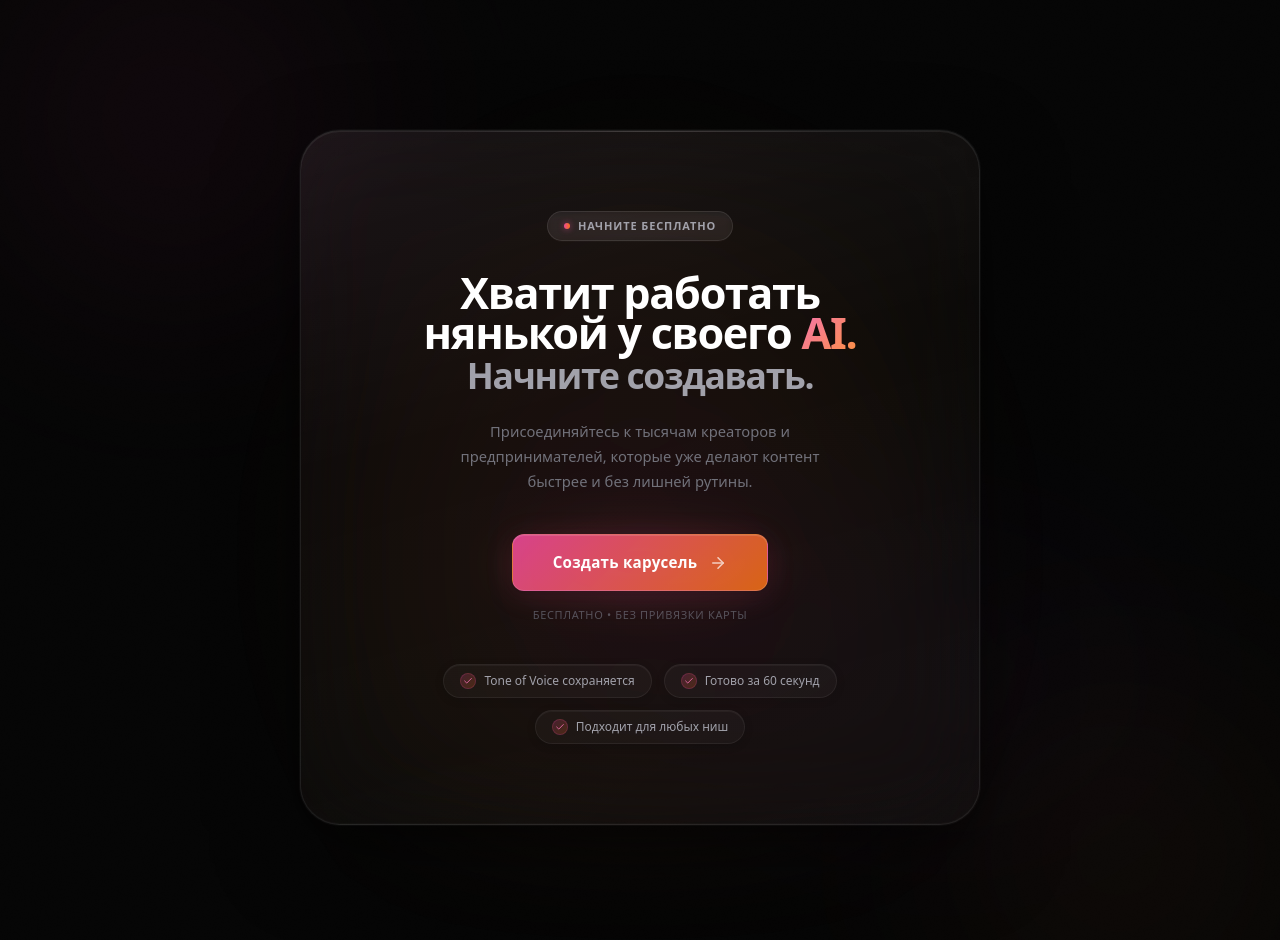
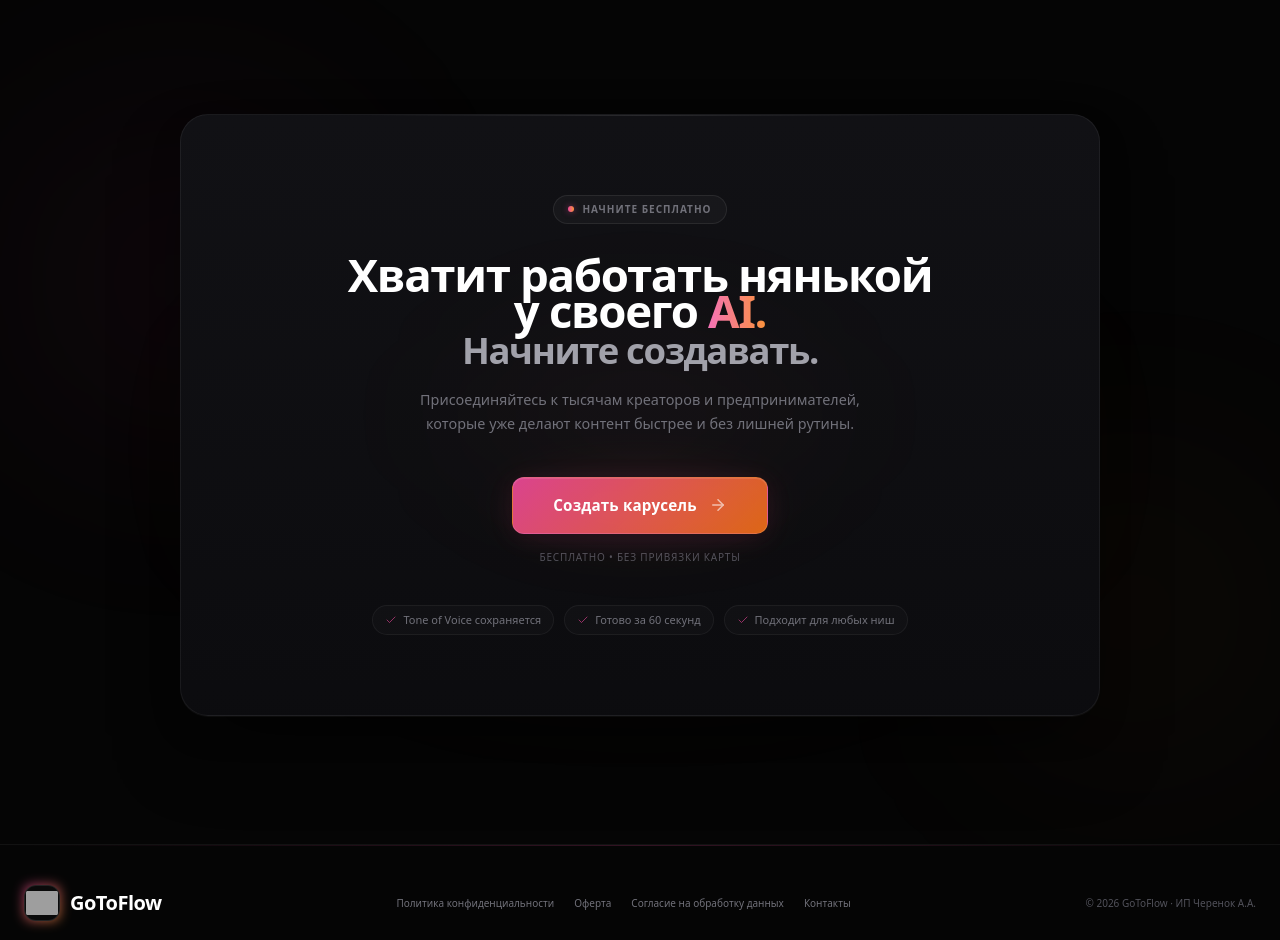
Before and after one commit to matteimikeska49-bot/gtf, a React (Vite) app: page / in a window 1280 px wide. Shown: the part 11060-12000 px from the top of the page. Built offline with nearby package versions, Linux system fonts and the light colour scheme; grey boxes are pictures that could not be loaded.

Commit message:
redesign: wider, cleaner, more premium BottomCTA block

```diff
--- a/src/components/BottomCTA.jsx
+++ b/src/components/BottomCTA.jsx
@@ -3,7 +3,7 @@ import { motion } from 'framer-motion';
 import { ArrowRight, Check } from 'lucide-react';
 
 /* ━━━━━━━━━━━━━━━━━━━━━━━━━━━━━━━━━━━━━━━━━━━
-   BottomCTA — Premium glass conversion block
+   BottomCTA — Premium wide-format conversion block
    ━━━━━━━━━━━━━━━━━━━━━━━━━━━━━━━━━━━━━━━━━━━ */
 
 const TRUST_ITEMS = [
@@ -16,169 +16,122 @@ export const BottomCTA = () => {
   const [hovered, setHovered] = useState(false);
 
   return (
-    <section className="relative w-full overflow-hidden bg-[#050505] isolate py-28 md:py-36 px-5">
+    <section className="relative w-full overflow-hidden bg-[#050505] isolate py-24 md:py-32 px-5">
 
-      {/* ═══ BACKGROUND LAYER ═══ */}
+      {/* ═══ BACKGROUND ORBS ═══ */}
 
-      {/* Orb 1 — top-left, pink-magenta */}
+      {/* Orb — left, soft pink */}
       <motion.div
         animate={{
-          x: [0, 30, -15, 20, 0],
-          y: [0, -25, 15, -10, 0],
-          scale: [1, 1.12, 0.94, 1.06, 1],
+          x: [0, 20, -10, 15, 0],
+          y: [0, -18, 12, -8, 0],
         }}
-        transition={{ duration: 22, repeat: Infinity, ease: 'easeInOut' }}
-        className="absolute -top-[10%] -left-[8%] w-[500px] h-[500px] rounded-full pointer-events-none opacity-50"
+        transition={{ duration: 24, repeat: Infinity, ease: 'easeInOut' }}
+        className="absolute top-[10%] -left-[5%] w-[450px] h-[450px] rounded-full pointer-events-none"
         style={{
-          background: 'radial-gradient(circle, rgba(236,72,153,0.18) 0%, rgba(236,72,153,0.04) 50%, transparent 70%)',
-          filter: 'blur(100px)',
+          background: 'radial-gradient(circle, rgba(236,72,153,0.1) 0%, transparent 65%)',
+          filter: 'blur(120px)',
         }}
       />
 
-      {/* Orb 2 — bottom-right, orange-amber */}
+      {/* Orb — right, warm orange */}
       <motion.div
         animate={{
-          x: [0, -20, 25, -10, 0],
-          y: [0, 20, -20, 12, 0],
-          scale: [1, 0.95, 1.1, 0.97, 1],
+          x: [0, -15, 20, -8, 0],
+          y: [0, 14, -16, 10, 0],
         }}
-        transition={{ duration: 26, repeat: Infinity, ease: 'easeInOut', delay: 3 }}
-        className="absolute -bottom-[15%] -right-[10%] w-[550px] h-[550px] rounded-full pointer-events-none opacity-40"
+        transition={{ duration: 28, repeat: Infinity, ease: 'easeInOut', delay: 2 }}
+        className="absolute bottom-[5%] -right-[5%] w-[400px] h-[400px] rounded-full pointer-events-none"
         style={{
-          background: 'radial-gradient(circle, rgba(251,146,60,0.16) 0%, rgba(249,115,22,0.04) 50%, transparent 70%)',
-          filter: 'blur(110px)',
+          background: 'radial-gradient(circle, rgba(251,146,60,0.08) 0%, transparent 65%)',
+          filter: 'blur(120px)',
         }}
       />
 
-      {/* Orb 3 — center, purple accent */}
-      <motion.div
-        animate={{
-          scale: [1, 1.08, 0.96, 1.04, 1],
-          opacity: [0.3, 0.45, 0.28, 0.4, 0.3],
-        }}
-        transition={{ duration: 18, repeat: Infinity, ease: 'easeInOut', delay: 1.5 }}
-        className="absolute top-1/2 left-1/2 -translate-x-1/2 -translate-y-1/2 w-[600px] h-[400px] rounded-full pointer-events-none"
-        style={{
-          background: 'radial-gradient(ellipse, rgba(168,85,247,0.1) 0%, rgba(139,92,246,0.03) 50%, transparent 70%)',
-          filter: 'blur(90px)',
-        }}
-      />
-
-      {/* Noise grain — very subtle */}
-      <svg className="absolute inset-0 w-full h-full pointer-events-none opacity-[0.028] mix-blend-overlay" aria-hidden="true">
-        <filter id="bottomcta-noise">
-          <feTurbulence type="fractalNoise" baseFrequency="0.7" numOctaves="4" stitchTiles="stitch" />
-          <feColorMatrix type="saturate" values="0" />
-        </filter>
-        <rect width="100%" height="100%" filter="url(#bottomcta-noise)" />
-      </svg>
-
       {/* ═══ MAIN CARD ═══ */}
       <motion.div
-        initial={{ opacity: 0, y: 50 }}
+        initial={{ opacity: 0, y: 40 }}
         whileInView={{ opacity: 1, y: 0 }}
-        viewport={{ once: true, margin: '-80px' }}
-        transition={{ duration: 1, ease: [0.16, 1, 0.3, 1] }}
-        className="relative z-10 max-w-[680px] mx-auto"
+        viewport={{ once: true, margin: '-60px' }}
+        transition={{ duration: 0.9, ease: [0.16, 1, 0.3, 1] }}
+        className="relative z-10 max-w-[920px] mx-auto"
       >
-        {/* Ambient glow behind the card */}
+        {/* Ambient glow behind card — creates floating effect */}
         <div
-          className="absolute -inset-10 rounded-[3.5rem] pointer-events-none"
+          className="absolute -inset-6 rounded-[2.5rem] pointer-events-none"
           style={{
-            background: 'radial-gradient(ellipse at 50% 60%, rgba(236,72,153,0.07) 0%, rgba(251,146,60,0.04) 40%, transparent 70%)',
-            filter: 'blur(50px)',
+            background: 'radial-gradient(ellipse 80% 70% at 50% 55%, rgba(236,72,153,0.05) 0%, rgba(251,146,60,0.025) 40%, transparent 70%)',
+            filter: 'blur(40px)',
           }}
         />
 
-        {/* Glass card */}
+        {/* Card surface */}
         <div
-          className="relative rounded-[2.5rem] overflow-hidden"
+          className="relative rounded-[1.75rem] overflow-hidden"
           style={{
-            background: 'linear-gradient(165deg, rgba(255,255,255,0.06) 0%, rgba(255,255,255,0.015) 40%, rgba(255,255,255,0.03) 100%)',
-            backdropFilter: 'blur(50px) saturate(1.3)',
-            WebkitBackdropFilter: 'blur(50px) saturate(1.3)',
-            border: '1px solid rgba(255,255,255,0.08)',
+            background: 'linear-gradient(180deg, rgba(18,18,22,0.95) 0%, rgba(12,12,15,0.98) 100%)',
+            border: '1px solid rgba(255,255,255,0.06)',
             boxShadow: `
-              0 0 0 1px rgba(255,255,255,0.03),
-              0 30px 100px -20px rgba(0,0,0,0.55),
-              0 10px 40px -10px rgba(0,0,0,0.35),
-              inset 0 1px 0 rgba(255,255,255,0.07),
-              inset 0 -1px 0 rgba(255,255,255,0.02)
+              0 1px 0 rgba(255,255,255,0.04),
+              0 40px 80px -20px rgba(0,0,0,0.5),
+              0 16px 40px -12px rgba(0,0,0,0.3)
             `,
           }}
         >
-          {/* Top edge highlight */}
-          <div className="absolute top-0 left-[15%] right-[15%] h-[1px] bg-gradient-to-r from-transparent via-white/[0.12] to-transparent" />
+          {/* Top edge light — thin refraction line */}
+          <div className="absolute top-0 left-[20%] right-[20%] h-px bg-gradient-to-r from-transparent via-white/[0.1] to-transparent" />
 
-          {/* Shimmer sweep — slow, subtle */}
-          <motion.div
-            animate={{ x: ['-200%', '400%'] }}
-            transition={{ duration: 4, repeat: Infinity, ease: 'easeInOut', repeatDelay: 8 }}
-            className="absolute inset-0 pointer-events-none z-30"
-          >
-            <div
-              className="w-[25%] h-full skew-x-[-18deg]"
-              style={{
-                background: 'linear-gradient(90deg, transparent, rgba(255,255,255,0.03), transparent)',
-              }}
-            />
-          </motion.div>
-
-          {/* Inner gradient wash — pink→orange at low opacity */}
+          {/* Inner subtle glow — centered behind content, no noise */}
           <div
-            className="absolute inset-0 pointer-events-none opacity-[0.04]"
+            className="absolute top-[30%] left-1/2 -translate-x-1/2 w-[50%] h-[40%] pointer-events-none"
             style={{
-              background: 'linear-gradient(145deg, rgba(236,72,153,0.6) 0%, rgba(251,146,60,0.4) 50%, transparent 80%)',
+              background: 'radial-gradient(ellipse, rgba(236,72,153,0.04) 0%, rgba(251,146,60,0.02) 50%, transparent 80%)',
+              filter: 'blur(60px)',
             }}
           />
 
           {/* ─── CONTENT ─── */}
-          <div className="relative z-10 px-8 py-14 sm:px-12 sm:py-16 md:px-16 md:py-20 flex flex-col items-center text-center">
+          <div className="relative z-10 px-8 py-14 sm:px-14 sm:py-16 md:px-20 md:py-20 flex flex-col items-center text-center">
 
             {/* 1. Pill label */}
             <motion.div
-              initial={{ opacity: 0, y: 15 }}
+              initial={{ opacity: 0, y: 12 }}
               whileInView={{ opacity: 1, y: 0 }}
               viewport={{ once: true }}
-              transition={{ duration: 0.6, delay: 0.1 }}
-              className="inline-flex items-center gap-2 px-4 py-1.5 rounded-full border border-white/[0.1] bg-white/[0.04] backdrop-blur-sm mb-8"
+              transition={{ duration: 0.5, delay: 0.1 }}
+              className="inline-flex items-center gap-2 px-3.5 py-1.5 rounded-full border border-white/[0.08] bg-white/[0.03] mb-8"
             >
-              <span className="w-1.5 h-1.5 rounded-full bg-gradient-to-r from-pink-500 to-orange-500 shadow-[0_0_6px_rgba(236,72,153,0.6)]" />
-              <span className="text-[11px] font-semibold text-zinc-400 tracking-[0.08em] uppercase">
+              <span className="w-1.5 h-1.5 rounded-full bg-gradient-to-r from-pink-500 to-orange-400 shadow-[0_0_6px_rgba(236,72,153,0.5)]" />
+              <span className="text-[10px] font-semibold text-zinc-500 tracking-[0.1em] uppercase">
                 Начните бесплатно
               </span>
             </motion.div>
 
             {/* 2. Headline */}
             <motion.h2
-              initial={{ opacity: 0, y: 20 }}
+              initial={{ opacity: 0, y: 18 }}
               whileInView={{ opacity: 1, y: 0 }}
               viewport={{ once: true }}
               transition={{ duration: 0.7, delay: 0.15 }}
-              className="text-[1.7rem] sm:text-3xl md:text-4xl lg:text-[2.7rem] font-bold text-white tracking-[-0.03em] leading-[1.18] mb-6"
+              className="text-[1.65rem] sm:text-3xl md:text-[2.5rem] lg:text-[2.85rem] font-bold text-white tracking-[-0.03em] leading-[1.15] mb-5"
             >
-              Хватит работать{'\n'}нянькой у своего{' '}
-              <span
-                className="bg-clip-text [-webkit-text-fill-color:transparent]"
-                style={{
-                  backgroundImage: 'linear-gradient(135deg, #f472b6 0%, #fb923c 100%)',
-                }}
-              >
-                AI.
-              </span>
+              Хватит работать нянькой{' '}
+              <br className="hidden sm:block" />
+              у своего{' '}
+              <span className="text-gradient-brand">AI.</span>
               <br />
-              <span className="text-zinc-400 font-semibold text-[0.82em]">
+              <span className="text-zinc-400 font-semibold text-[0.8em]">
                 Начните создавать.
               </span>
             </motion.h2>
 
             {/* 3. Subheadline */}
             <motion.p
-              initial={{ opacity: 0, y: 15 }}
+              initial={{ opacity: 0, y: 12 }}
               whileInView={{ opacity: 1, y: 0 }}
               viewport={{ once: true }}
               transition={{ duration: 0.6, delay: 0.25 }}
-              className="text-[0.85rem] md:text-[0.92rem] text-zinc-500 max-w-[26rem] leading-[1.7] font-medium mb-10"
+              className="text-sm md:text-[0.9rem] text-zinc-500 max-w-md leading-[1.7] font-medium mb-10"
             >
               Присоединяйтесь к тысячам креаторов и предпринимателей,
               которые уже делают контент быстрее и без лишней рутины.
@@ -186,28 +139,28 @@ export const BottomCTA = () => {
 
             {/* 4. CTA Button */}
             <motion.div
-              initial={{ opacity: 0, y: 15 }}
+              initial={{ opacity: 0, y: 12 }}
               whileInView={{ opacity: 1, y: 0 }}
               viewport={{ once: true }}
-              transition={{ duration: 0.6, delay: 0.35 }}
+              transition={{ duration: 0.6, delay: 0.3 }}
               className="relative group mb-4"
             >
-              {/* Button glow — breathing */}
+              {/* Button ambient glow — breathing */}
               <motion.div
                 animate={
                   hovered
-                    ? { opacity: 0.7, scale: 1.2 }
-                    : { opacity: [0.25, 0.4, 0.25], scale: [0.97, 1.05, 0.97] }
+                    ? { opacity: 0.75, scale: 1.18 }
+                    : { opacity: [0.2, 0.38, 0.2], scale: [0.96, 1.06, 0.96] }
                 }
                 transition={
                   hovered
-                    ? { duration: 0.35 }
-                    : { duration: 4.5, repeat: Infinity, ease: 'easeInOut' }
+                    ? { duration: 0.3 }
+                    : { duration: 5, repeat: Infinity, ease: 'easeInOut' }
                 }
-                className="absolute -inset-5 rounded-2xl pointer-events-none"
+                className="absolute -inset-4 rounded-2xl pointer-events-none"
                 style={{
-                  background: 'radial-gradient(ellipse, rgba(236,72,153,0.35) 0%, rgba(251,146,60,0.18) 50%, transparent 75%)',
-                  filter: 'blur(22px)',
+                  background: 'radial-gradient(ellipse, rgba(236,72,153,0.3) 0%, rgba(251,146,60,0.15) 50%, transparent 75%)',
+                  filter: 'blur(20px)',
                 }}
               />
 
@@ -216,25 +169,25 @@ export const BottomCTA = () => {
                 onMouseLeave={() => setHovered(false)}
                 className="relative z-10 flex items-center justify-center gap-3 px-10 py-4 rounded-xl font-semibold text-white text-[0.95rem] overflow-hidden cursor-pointer transition-all duration-500 ease-out"
                 style={{
-                  background: 'linear-gradient(135deg, rgba(236,72,153,0.9) 0%, rgba(249,115,22,0.85) 100%)',
-                  border: '1px solid rgba(255,255,255,0.14)',
+                  background: 'linear-gradient(135deg, rgba(236,72,153,0.92) 0%, rgba(249,115,22,0.88) 100%)',
+                  border: '1px solid rgba(255,255,255,0.12)',
                   boxShadow: hovered
-                    ? '0 10px 50px rgba(236,72,153,0.35), 0 4px 16px rgba(249,115,22,0.2), inset 0 1px 0 rgba(255,255,255,0.18)'
-                    : '0 4px 28px rgba(236,72,153,0.15), 0 2px 10px rgba(0,0,0,0.3), inset 0 1px 0 rgba(255,255,255,0.12)',
+                    ? '0 12px 48px rgba(236,72,153,0.35), 0 4px 16px rgba(249,115,22,0.2), inset 0 1px 0 rgba(255,255,255,0.18)'
+                    : '0 4px 24px rgba(236,72,153,0.12), 0 2px 8px rgba(0,0,0,0.3), inset 0 1px 0 rgba(255,255,255,0.1)',
                   transform: hovered ? 'translateY(-2px) scale(1.03)' : 'translateY(0) scale(1)',
                 }}
               >
-                {/* Shimmer pass on button */}
+                {/* Shimmer pass */}
                 <motion.div
                   animate={{ x: ['-300%', '500%'] }}
-                  transition={{ duration: 2.2, repeat: Infinity, ease: 'easeInOut', repeatDelay: 5.5 }}
+                  transition={{ duration: 2.2, repeat: Infinity, ease: 'easeInOut', repeatDelay: 6 }}
                   className="absolute inset-0 z-20 pointer-events-none"
                 >
-                  <div className="w-[18%] h-full skew-x-[-18deg] bg-gradient-to-r from-transparent via-white/[0.18] to-transparent" />
+                  <div className="w-[16%] h-full skew-x-[-18deg] bg-gradient-to-r from-transparent via-white/[0.16] to-transparent" />
                 </motion.div>
 
-                <span className="relative z-30 tracking-[0.015em]">Создать карусель</span>
-                <ArrowRight className="relative z-30 w-[18px] h-[18px] opacity-70 group-hover:opacity-100 group-hover:translate-x-1 transition-all duration-300" />
+                <span className="relative z-30 tracking-[0.01em]">Создать карусель</span>
+                <ArrowRight className="relative z-30 w-[18px] h-[18px] opacity-60 group-hover:opacity-100 group-hover:translate-x-1 transition-all duration-300" />
               </button>
             </motion.div>
 
@@ -243,32 +196,27 @@ export const BottomCTA = () => {
               initial={{ opacity: 0 }}
               whileInView={{ opacity: 1 }}
               viewport={{ once: true }}
-              transition={{ duration: 0.5, delay: 0.45 }}
-              className="text-[11px] text-zinc-600 font-medium tracking-[0.06em] uppercase mb-10"
+              transition={{ duration: 0.5, delay: 0.4 }}
+              className="text-[10px] text-zinc-600 font-medium tracking-[0.08em] uppercase mb-10"
             >
               Бесплатно • Без привязки карты
             </motion.p>
 
-            {/* 6. Trust badges */}
+            {/* 6. Trust badges — compact, clean */}
             <motion.div
-              initial={{ opacity: 0, y: 10 }}
+              initial={{ opacity: 0, y: 8 }}
               whileInView={{ opacity: 1, y: 0 }}
               viewport={{ once: true }}
-              transition={{ duration: 0.6, delay: 0.55 }}
-              className="flex flex-wrap justify-center gap-3"
+              transition={{ duration: 0.6, delay: 0.5 }}
+              className="flex flex-wrap justify-center gap-2.5"
             >
               {TRUST_ITEMS.map((label) => (
                 <div
                   key={label}
-                  className="flex items-center gap-2 px-4 py-2 rounded-full border border-white/[0.06] bg-white/[0.03]"
-                  style={{
-                    boxShadow: 'inset 0 1px 0 rgba(255,255,255,0.04), 0 2px 8px rgba(0,0,0,0.15)',
-                  }}
+                  className="flex items-center gap-1.5 px-3 py-1.5 rounded-full border border-white/[0.05] bg-white/[0.02]"
                 >
-                  <div className="w-4 h-4 rounded-full bg-gradient-to-br from-pink-500/20 to-orange-500/20 flex items-center justify-center border border-pink-500/20">
-                    <Check className="w-2.5 h-2.5 text-pink-400" />
-                  </div>
-                  <span className="text-[11px] sm:text-xs text-zinc-400 font-medium">{label}</span>
+                  <Check className="w-3 h-3 text-pink-500/60 shrink-0" />
+                  <span className="text-[10px] sm:text-[11px] text-zinc-500 font-medium whitespace-nowrap">{label}</span>
                 </div>
               ))}
             </motion.div>
```
